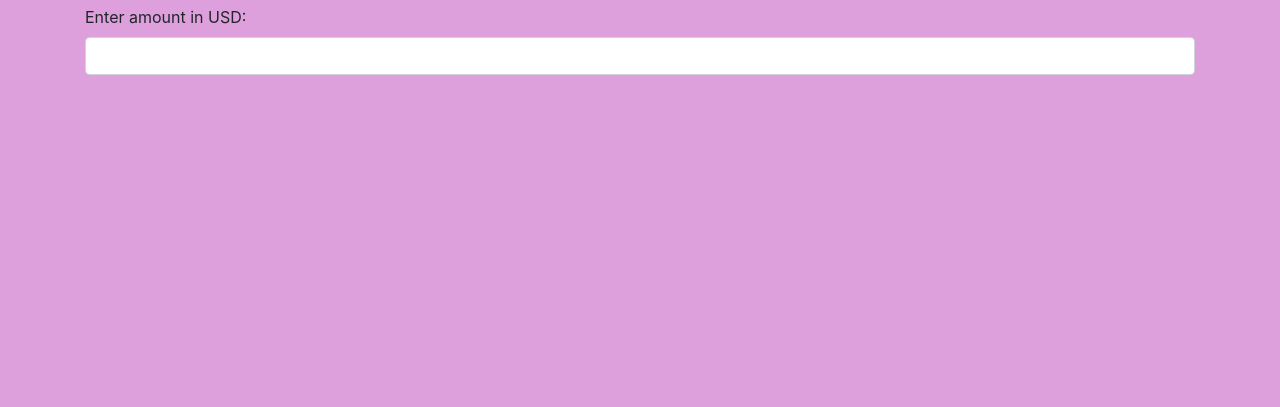
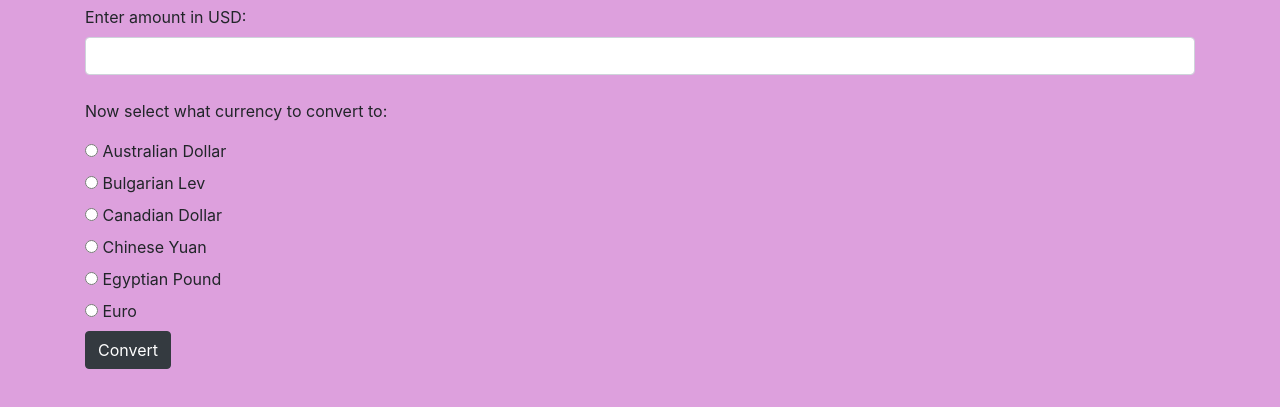
Before and after one commit to louiesch/currency-exchange, a website built with webpack: page src/index.html in a window 1280 px wide. Shown: the part 51-458 px from the top of the page. Built offline with nearby package versions, Linux system fonts and the light colour scheme.

Commit message:
add html to enter dollar amount and select conversion

```diff
--- a/src/index.html
+++ b/src/index.html
@@ -6,10 +6,30 @@
 <body>
   <div class='container'>
     <h1>Currency Exchange</h1>
+
     <form id='formOne'>
       <label for='dollars'>Enter amount in USD:</label>
-      <input id='dollars' class='form-control'>
+      <input id='dollars' class='form-control'><br>
+
+      <p>Now select what currency to convert to:</p>
+
+      <input type="radio" id="AUD" name="currency" value="AUD">
+      <label for="AUD">Australian Dollar</label><br>
+      <input type="radio" id="BGN" name="currency" value="BGN">
+      <label for="BGN">Bulgarian Lev</label><br>
+      <input type="radio" id="CAD" name="currency" value="CAD">
+      <label for="CAD">Canadian Dollar</label><br>
+      <input type="radio" id="CNY" name="currency" value="CNY">
+      <label for="CNY">Chinese Yuan</label><br>
+      <input type="radio" id="EGP" name="currency" value="EGP">
+      <label for="EGP">Egyptian Pound</label><br>
+      <input type="radio" id="EUR" name="currency" value="EUR">
+      <label for="EUR">Euro</label><br>
+      <button type="submit" id="submitBtn" class="btn btn-dark">Convert</button>
     </form>
+    <div id='output'>
+      <p><span class='conversion-rate'></span></p>
+    </div>
   </div>
 </body>
 </html>
```
